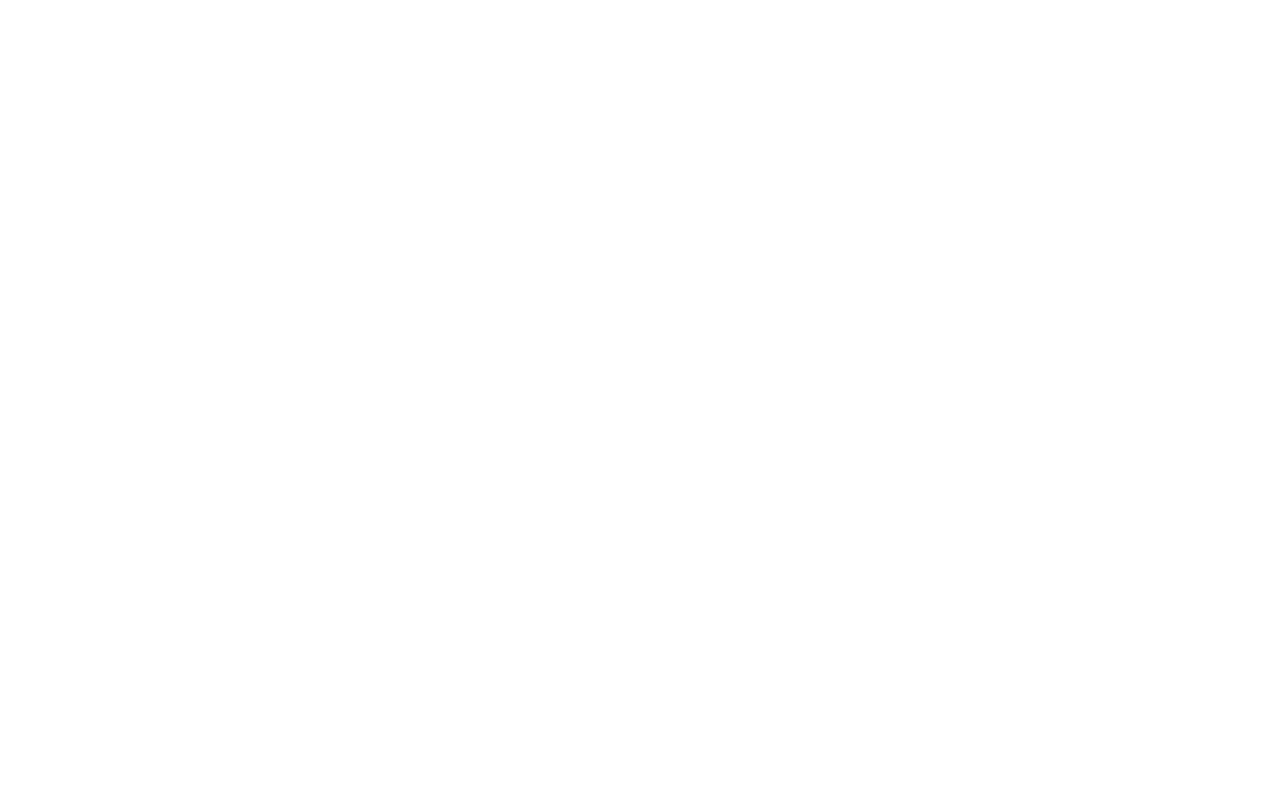
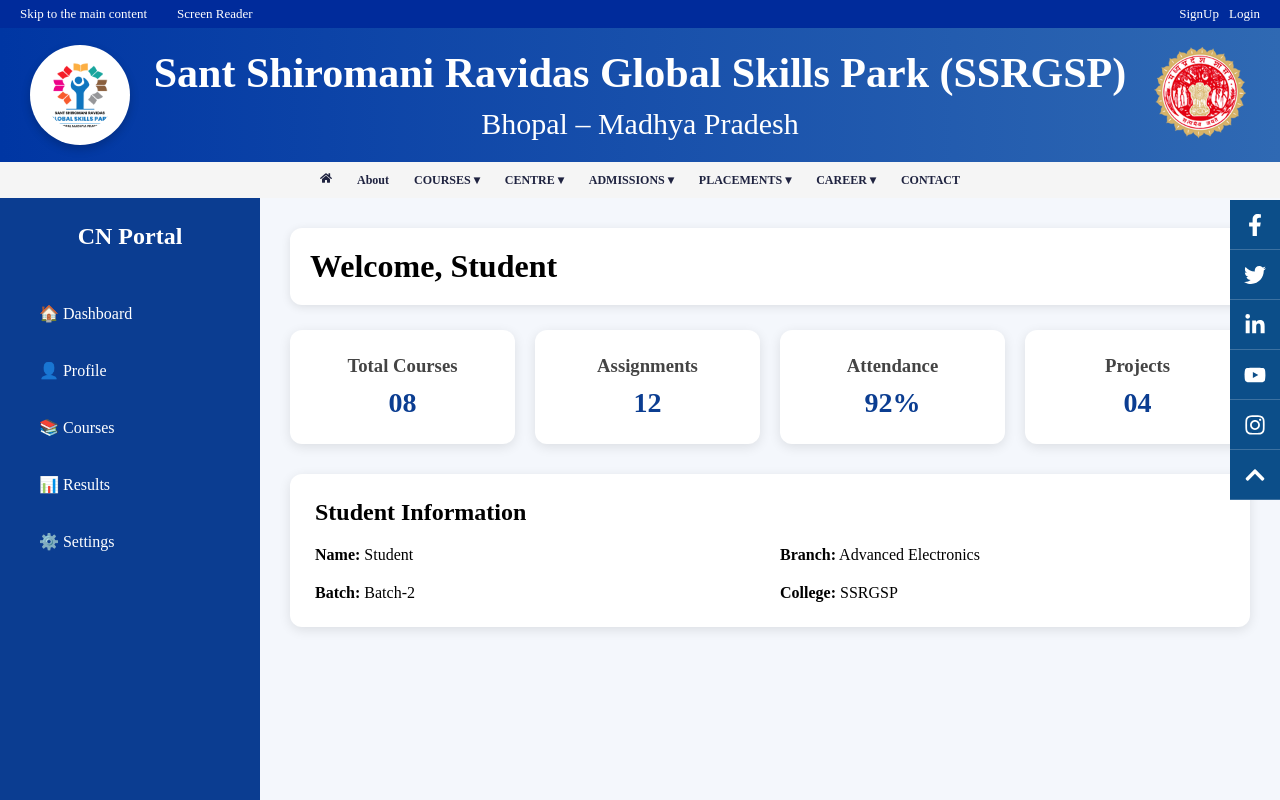
Before and after one commit to ramakant822382/cn_project, a React (Vite) app: page /dashboard in a window 1280 px wide. Before the commit this address had no page. Shown: the top 800 px of the page. Built offline with nearby package versions, Linux system fonts and the light colour scheme.

Commit message:
done signup page

```diff
--- a/package.json
+++ b/package.json
@@ -14,7 +14,8 @@
     "react": "^19.2.6",
     "react-dom": "^19.2.6",
     "react-icons": "^5.6.0",
-    "react-router-dom": "^7.17.0"
+    "react-router-dom": "^7.17.0",
+    "react-toastify": "^11.1.0"
   },
   "devDependencies": {
     "@eslint/js": "^10.0.1",
--- a/src/App.jsx
+++ b/src/App.jsx
@@ -5,15 +5,19 @@
 import Layout from "./component/Layout/Layout";
 import Signup from "./page/Signup/Signup";
 import Login from "./page/Login/Login";
+import Dashboard from "./page/Dashboard/Dashboard";
+
 function App() {
   return (
     <>
       <Routes>
+
         <Route path="/" element={<Home />} />
         <Route path="/" element={<Layout />}>
           <Route path="/about" element={<About />} />
           <Route path="/signup" element={<Signup />} />
           <Route path="/login" element={<Login />} />
+          <Route path="/dashboard" element={<Dashboard />} />
         </Route>
       </Routes>
     </>
--- /dev/null
+++ b/src/component/Loading/Loading.jsx
@@ -0,0 +1,14 @@
+import React from "react";
+import styles from "./Loading.module.css";
+
+const Loading = () => {
+  return (
+    <div className={styles.loadingContainer}>
+      <div className={styles.loader}></div>
+      <h2>Loading...</h2>
+      <p>Please wait while we fetch your data.</p>
+    </div>
+  );
+};
+
+export default Loading;
--- /dev/null
+++ b/src/component/Loading/Loading.module.css
@@ -0,0 +1,73 @@
+.loadingContainer {
+  height: 100vh;
+  width: 100%;
+  display: flex;
+  flex-direction: column;
+  justify-content: center;
+  align-items: center;
+  background: #f4f7fc;
+  text-align: center;
+  padding: 20px;
+  box-sizing: border-box;
+}
+
+.loader {
+  width: 70px;
+  height: 70px;
+  border: 6px solid #d9d9d9;
+  border-top: 6px solid #0b3d91;
+  border-radius: 50%;
+  animation: spin 1s linear infinite;
+  margin-bottom: 20px;
+}
+
+.loadingContainer h2 {
+  margin: 0;
+  font-size: 28px;
+  color: #0b3d91;
+}
+
+.loadingContainer p {
+  margin-top: 10px;
+  color: #666;
+  font-size: 16px;
+}
+
+@keyframes spin {
+  100% {
+    transform: rotate(360deg);
+  }
+}
+
+/* Tablet */
+@media (max-width: 768px) {
+  .loader {
+    width: 60px;
+    height: 60px;
+  }
+
+  .loadingContainer h2 {
+    font-size: 24px;
+  }
+
+  .loadingContainer p {
+    font-size: 14px;
+  }
+}
+
+/* Mobile */
+@media (max-width: 480px) {
+  .loader {
+    width: 50px;
+    height: 50px;
+    border-width: 5px;
+  }
+
+  .loadingContainer h2 {
+    font-size: 20px;
+  }
+
+  .loadingContainer p {
+    font-size: 13px;
+  }
+}
--- a/src/main.jsx
+++ b/src/main.jsx
@@ -2,9 +2,13 @@
 import ReactDOM from "react-dom/client";
 import App from "./App";
 import { BrowserRouter } from "react-router-dom";
+import { ToastContainer } from "react-toastify";
+import "react-toastify/dist/ReactToastify.css";
+
 
 ReactDOM.createRoot(document.getElementById("root")).render(
   <BrowserRouter>
+    <ToastContainer position="top-right" autoClose={3000} theme="colored" />
     <App />
   </BrowserRouter>,
 );
--- /dev/null
+++ b/src/page/Dashboard/Dashboard.jsx
@@ -0,0 +1,74 @@
+import React from "react";
+import styles from "./Dashboard.module.css";
+
+const Dashboard = () => {
+  const username = localStorage.getItem("username") || "Student";
+
+  return (
+    <div className={styles.dashboard}>
+      <aside className={styles.sidebar}>
+        <h2 className={styles.logo}>CN Portal</h2>
+
+        <ul className={styles.menu}>
+          <li>🏠 Dashboard</li>
+          <li>👤 Profile</li>
+          <li>📚 Courses</li>
+          <li>📊 Results</li>
+          <li>⚙️ Settings</li>
+        </ul>
+      </aside>
+
+      <main className={styles.main}>
+        <header className={styles.header}>
+          <h1>Welcome, {username}</h1>
+        </header>
+
+        <div className={styles.cards}>
+          <div className={styles.card}>
+            <h3>Total Courses</h3>
+            <p>08</p>
+          </div>
+
+          <div className={styles.card}>
+            <h3>Assignments</h3>
+            <p>12</p>
+          </div>
+
+          <div className={styles.card}>
+            <h3>Attendance</h3>
+            <p>92%</p>
+          </div>
+
+          <div className={styles.card}>
+            <h3>Projects</h3>
+            <p>04</p>
+          </div>
+        </div>
+
+        <div className={styles.infoBox}>
+          <h2>Student Information</h2>
+
+          <div className={styles.infoGrid}>
+            <div>
+              <strong>Name:</strong> {username}
+            </div>
+
+            <div>
+              <strong>Branch:</strong> Advanced Electronics
+            </div>
+
+            <div>
+              <strong>Batch:</strong> Batch-2
+            </div>
+
+            <div>
+              <strong>College:</strong> SSRGSP
+            </div>
+          </div>
+        </div>
+      </main>
+    </div>
+  );
+};
+
+export default Dashboard;
--- /dev/null
+++ b/src/page/Dashboard/Dashboard.module.css
@@ -0,0 +1,139 @@
+.dashboard {
+  display: flex;
+  min-height: 100vh;
+  background: #f4f7fc;
+}
+
+/* Sidebar */
+
+.sidebar {
+  width: 260px;
+  background: #0b3d91;
+  color: white;
+  padding: 25px;
+}
+
+.logo {
+  text-align: center;
+  margin-bottom: 40px;
+}
+
+.menu {
+  list-style: none;
+  padding: 0;
+}
+
+.menu li {
+  padding: 14px;
+  margin-bottom: 10px;
+  border-radius: 8px;
+  cursor: pointer;
+  transition: 0.3s;
+}
+
+.menu li:hover {
+  background: rgba(255, 255, 255, 0.15);
+}
+
+/* Main */
+
+.main {
+  flex: 1;
+  padding: 30px;
+}
+
+.header {
+  background: white;
+  padding: 20px;
+  border-radius: 12px;
+  margin-bottom: 25px;
+  box-shadow: 0 2px 10px rgba(0, 0, 0, 0.1);
+}
+
+.cards {
+  display: grid;
+  grid-template-columns: repeat(4, 1fr);
+  gap: 20px;
+}
+
+.card {
+  background: white;
+  padding: 25px;
+  text-align: center;
+  border-radius: 12px;
+  box-shadow: 0 3px 12px rgba(0, 0, 0, 0.1);
+}
+
+.card h3 {
+  margin-bottom: 10px;
+  color: #444;
+}
+
+.card p {
+  font-size: 28px;
+  font-weight: bold;
+  color: #0b3d91;
+}
+
+.infoBox {
+  margin-top: 30px;
+  background: white;
+  padding: 25px;
+  border-radius: 12px;
+  box-shadow: 0 3px 12px rgba(0, 0, 0, 0.1);
+}
+
+.infoGrid {
+  display: grid;
+  grid-template-columns: repeat(2, 1fr);
+  gap: 20px;
+  margin-top: 20px;
+}
+
+/* Tablet */
+
+@media (max-width: 992px) {
+  .cards {
+    grid-template-columns: repeat(2, 1fr);
+  }
+}
+
+/* Mobile */
+
+@media (max-width: 768px) {
+  .dashboard {
+    flex-direction: column;
+  }
+
+  .sidebar {
+    width: 100%;
+    padding: 15px;
+  }
+
+  .menu {
+    display: flex;
+    flex-wrap: wrap;
+    justify-content: center;
+    gap: 10px;
+  }
+
+  .menu li {
+    margin: 0;
+  }
+
+  .main {
+    padding: 15px;
+  }
+
+  .cards {
+    grid-template-columns: 1fr;
+  }
+
+  .infoGrid {
+    grid-template-columns: 1fr;
+  }
+
+  .header h1 {
+    font-size: 22px;
+  }
+}
--- a/src/page/Login/Login.jsx
+++ b/src/page/Login/Login.jsx
@@ -1,7 +1,45 @@
-import React from "react";
+import React, { useState } from "react";
 import styles from "./Login.module.css";
+import axios from "axios";
+import { useNavigate } from "react-router-dom";
+import Loading from "../../component/Loading/Loading";
+import { toast } from "react-toastify";
 
 const Login = () => {
+  const [loading, setLoading] = useState(false);
+  const navigate = useNavigate();
+  const [email, setEmail] = useState("");
+  const [password, setPassword] = useState("");
+
+  const handleLogin = async (e) => {
+    e.preventDefault();
+    setLoading(true);
+    try {
+      const response = await axios.post(
+        "https://cn-backend-1.onrender.com/login",
+        {
+          email,
+          password,
+        },
+      );
+
+      if (response.data.success) {
+        toast.success("Login Successful");
+        setLoading(false);
+        // optional
+        localStorage.setItem("username", response.data.username);
+
+        navigate("/dashboard");
+      }
+    } catch (error) {
+      toast.error(error.response?.data?.detail || "Login Failed");
+    }
+  };
+
+  if (loading) {
+    return <Loading />;
+  }
+
   return (
     <div className={styles.container}>
       <div className={styles.leftSection}>
@@ -18,15 +56,27 @@
       <div className={styles.rightSection}>
         <h2>Student Login</h2>
 
-        <form>
+        <form onSubmit={handleLogin}>
           <div className={styles.inputGroup}>
             <label>Email</label>
-            <input type="email" placeholder="Enter Email" />
+            <input
+              type="email"
+              placeholder="Enter Email"
+              value={email}
+              onChange={(e) => setEmail(e.target.value)}
+              required
+            />
           </div>
 
           <div className={styles.inputGroup}>
             <label>Password</label>
-            <input type="password" placeholder="Enter Password" />
+            <input
+              type="password"
+              placeholder="Enter Password"
+              value={password}
+              onChange={(e) => setPassword(e.target.value)}
+              required
+            />
           </div>
 
           <button type="submit" className={styles.signupBtn}>
--- a/src/page/Signup/Signup.jsx
+++ b/src/page/Signup/Signup.jsx
@@ -1,11 +1,13 @@
 import React, { useState } from "react";
 import axios from "axios";
 import { useNavigate } from "react-router-dom";
+import { toast } from "react-toastify";
 import styles from "./Signup.module.css";
+import Loading from "../../component/Loading/Loading";
 
 const Signup = () => {
   const navigate = useNavigate();
-
+  const [loading, setLoading] = useState(false);
   const [formData, setFormData] = useState({
     username: "",
     email: "",
@@ -21,6 +23,7 @@
 
   const handleSubmit = async (e) => {
     e.preventDefault();
+    setLoading(true);
 
     try {
       const response = await axios.post(
@@ -28,16 +31,19 @@
         formData,
       );
 
-      console.log(response.data);
-      alert("Signup Successful");
-
+     toast.success("Signup Successful");
+      setLoading(false);
       // Login Page Redirect
       navigate("/login");
     } catch (error) {
       console.error(error);
-      alert("Signup Failed");
+      toast.error("Signup Failed");
     }
   };
+
+  if (loading) {
+    return <Loading />;
+  }
 
   return (
     <div className={styles.container}>
```
Also changed, not shown: 1 other file (tests, documents, lock files or other folders).
